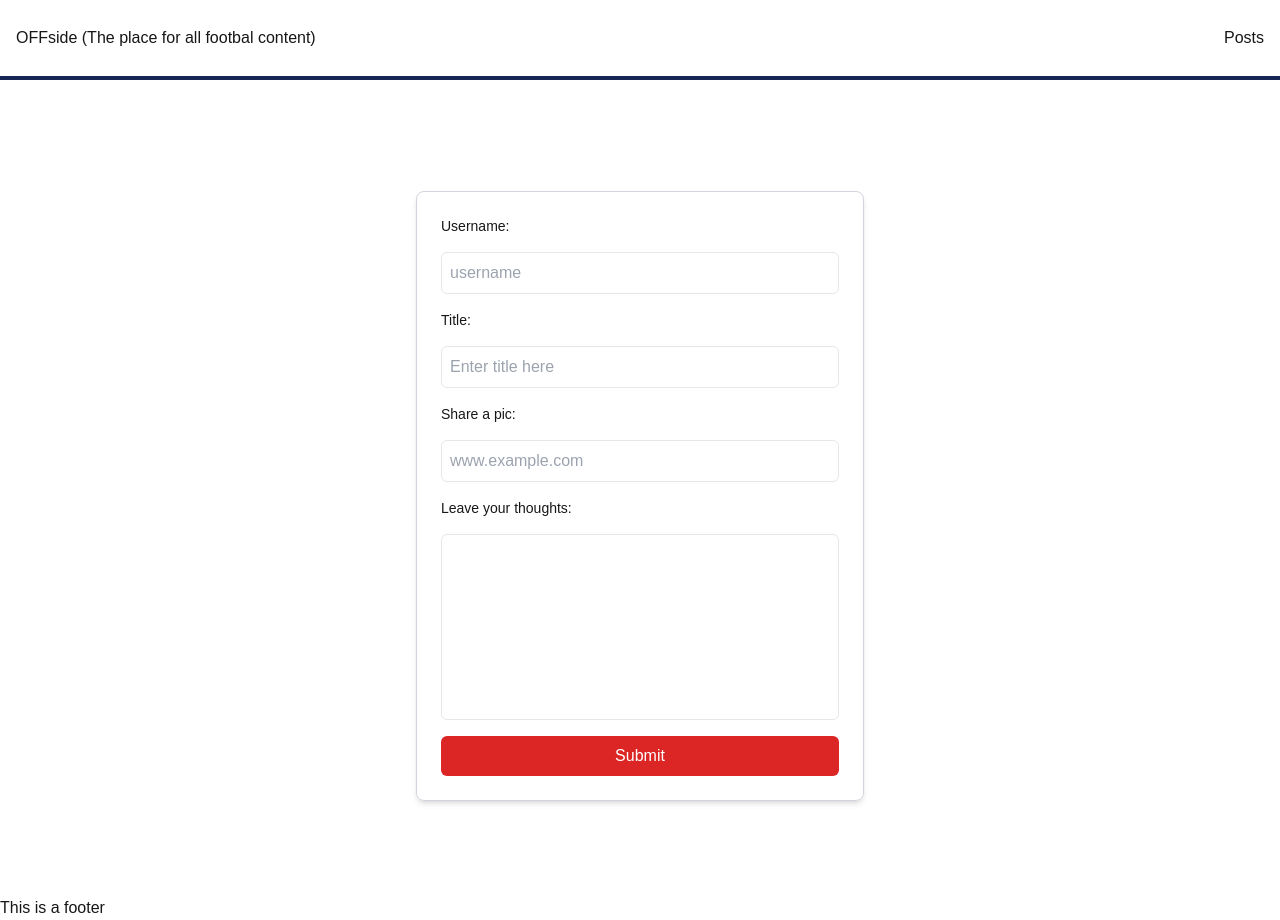
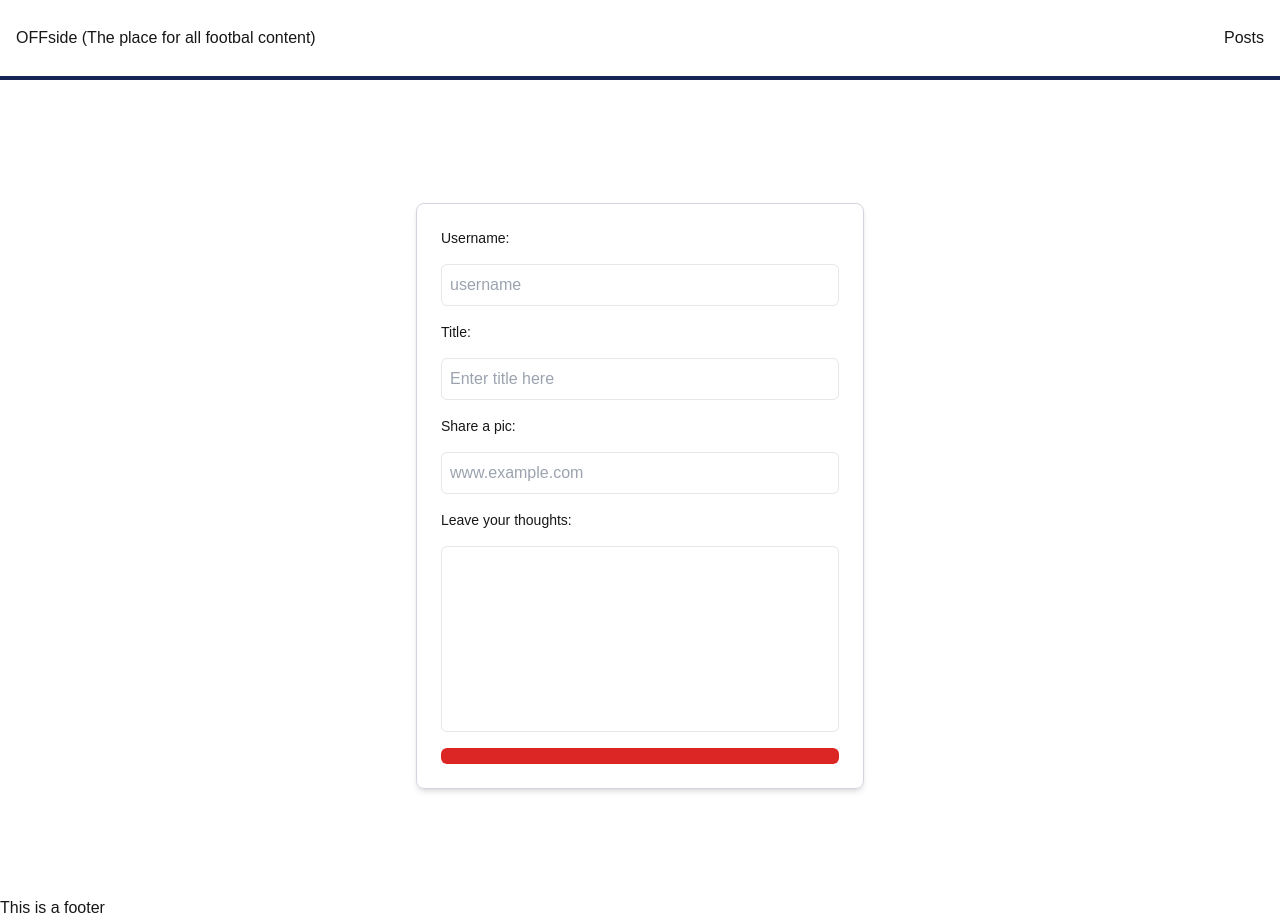
Before and after one commit to BullDogPatch/week8-assignment, a Next.js app: page /new-post in a window 1280 px wide. Built offline with nearby package versions, Linux system fonts and the light colour scheme; no server answers.

Commit message:
add SubmitButton to components where needed, also add text prop

```diff
--- a/src/app/posts/[id]/comments/[comment_id]/edit-comment/page.js
+++ b/src/app/posts/[id]/comments/[comment_id]/edit-comment/page.js
@@ -24,6 +24,7 @@
           classNames={
             'm-auto w-[30%] p-2 text-white bg-red-600 rounded-md hover:bg-red-700 transition'
           }
+          text='submit'
         />
       </form>
     </div>
--- a/src/app/posts/[id]/edit-post/page.js
+++ b/src/app/posts/[id]/edit-post/page.js
@@ -28,7 +28,12 @@
           defaultValue={content}
           className='text-slate-950'
         ></textarea>
-        <button type='submit'>Submit</button>
+        <SubmitButton
+          classNames={
+            'm-auto w-[30%] p-2 text-white bg-red-600 rounded-md hover:bg-red-700 transition'
+          }
+          text='submit'
+        />
       </form>
     </div>
   );
--- a/src/components/AddCommentForm.jsx
+++ b/src/components/AddCommentForm.jsx
@@ -1,4 +1,5 @@
 import { createComment } from '@/utils/actions';
+import SubmitButton from './SubmitButton';
 
 const AddCommentForm = ({ id }) => {
   return (
@@ -11,7 +12,12 @@
           id=''
           placeholder='leave a comment here'
         ></textarea>
-        <button type='submit'>Leave comment</button>
+        <SubmitButton
+          classNames={
+            'm-auto w-[30%] p-2 text-white bg-red-600 rounded-md hover:bg-red-700 disabled:hover:bg-red-400 transition'
+          }
+          text='leave comment'
+        />
       </form>
     </div>
   );
--- a/src/components/SubmitButton.jsx
+++ b/src/components/SubmitButton.jsx
@@ -2,11 +2,11 @@
 
 import { useFormStatus } from 'react-dom';
 
-const SubmitButton = ({ classNames }) => {
+const SubmitButton = ({ classNames, text }) => {
   const { pending } = useFormStatus();
   return (
     <button type='submit' disabled={pending} className={classNames}>
-      {pending ? 'submiting...' : 'Submit'}
+      {pending ? 'submiting...' : text}
     </button>
   );
 };
```
